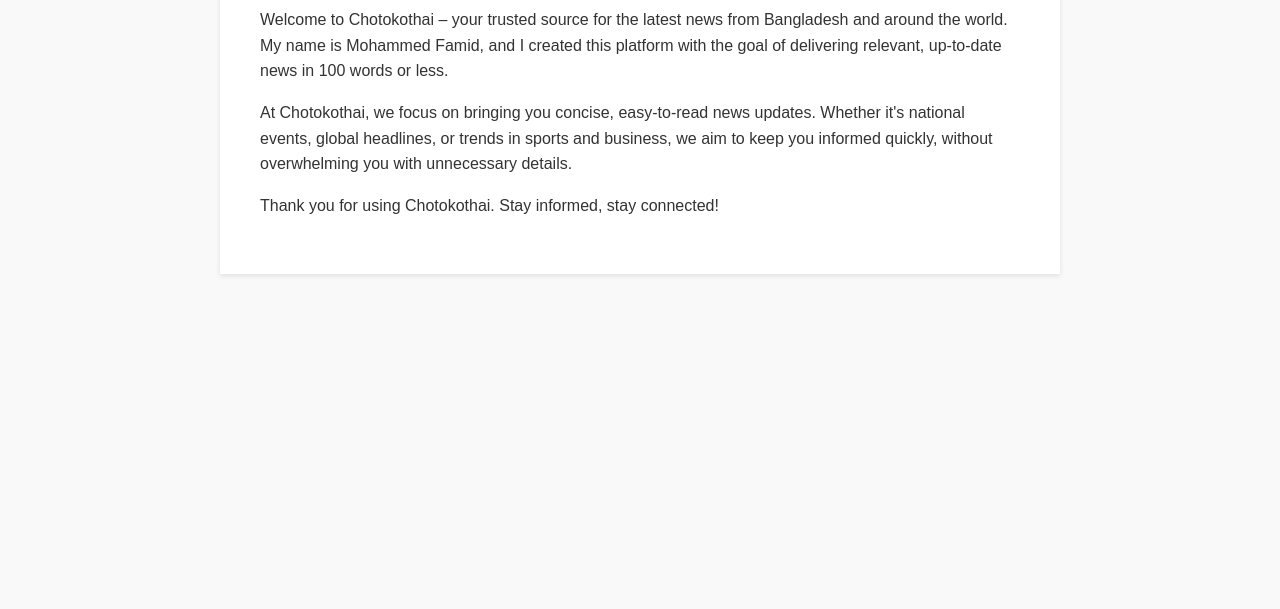
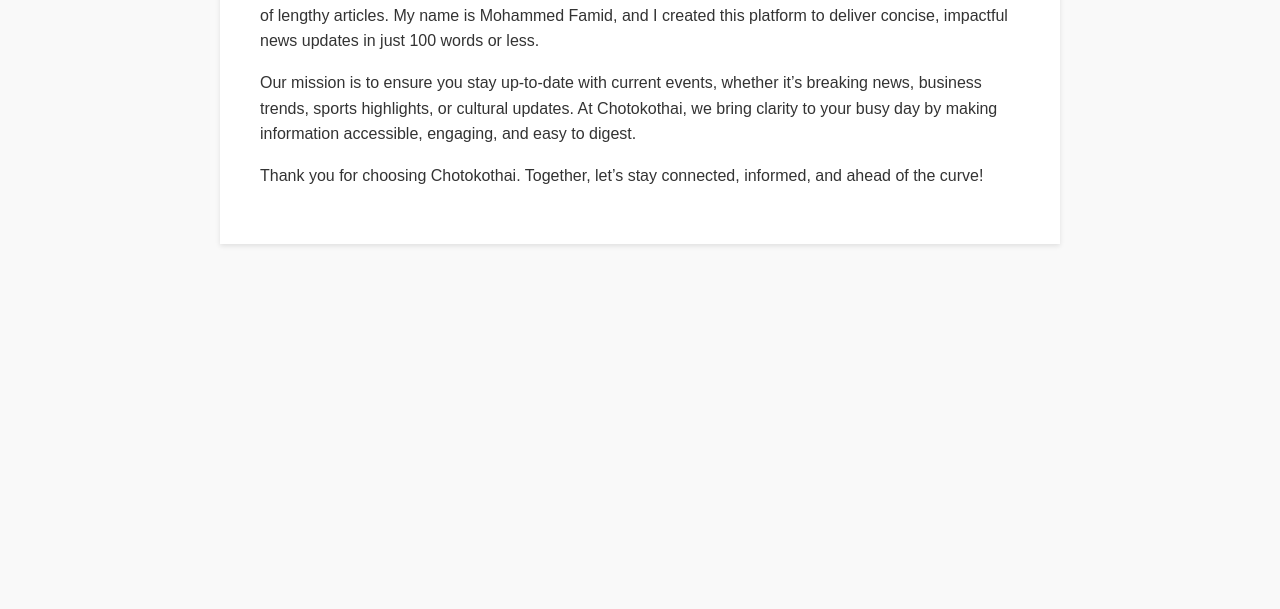
Before and after one commit to TheDailyBD/ChotoKothai, a plain HTML site: page about.html in a window 1280 px wide. Shown: the part 191-800 px from the top of the page. Drawn offline with Linux system fonts and the light colour scheme.

Commit message:
Add files via upload

```diff
--- a/about.html
+++ b/about.html
@@ -64,7 +64,7 @@
 
         .container {
             max-width: 800px;
-            margin: 80px auto 20px;
+            margin: 50px auto 20px;
             background: #fff;
             padding: 20px;
             box-shadow: 0 2px 5px rgba(0, 0, 0, 0.1);
@@ -90,9 +90,9 @@
     <div class="container">
         <div class="about-us">
             <h2>About Us</h2>
-            <p>Welcome to Chotokothai – your trusted source for the latest news from Bangladesh and around the world. My name is Mohammed Famid, and I created this platform with the goal of delivering relevant, up-to-date news in 100 words or less.</p>
-            <p>At Chotokothai, we focus on bringing you concise, easy-to-read news updates. Whether it's national events, global headlines, or trends in sports and business, we aim to keep you informed quickly, without overwhelming you with unnecessary details.</p>
-            <p>Thank you for using Chotokothai. Stay informed, stay connected!</p>
+            <p>Welcome to Chotokothai – the platform designed for those who value staying informed without the hassle of lengthy articles. My name is Mohammed Famid, and I created this platform to deliver concise, impactful news updates in just 100 words or less.</p>
+            <p>Our mission is to ensure you stay up-to-date with current events, whether it’s breaking news, business trends, sports highlights, or cultural updates. At Chotokothai, we bring clarity to your busy day by making information accessible, engaging, and easy to digest.</p>
+            <p>Thank you for choosing Chotokothai. Together, let’s stay connected, informed, and ahead of the curve!</p>
         </div>
     </div>
 </body>
```
Also changed, not shown: index.html (+1 -1 lines), news.html (+6 -5 lines).
